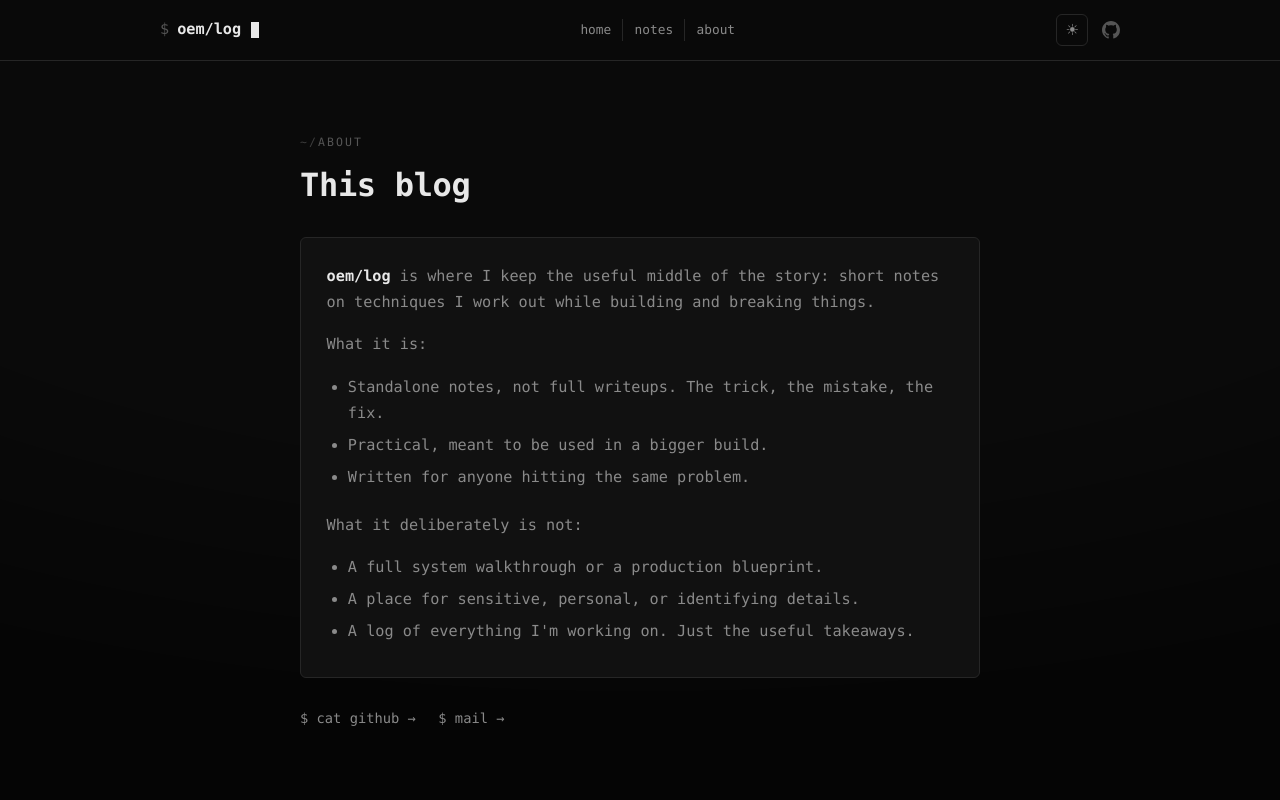
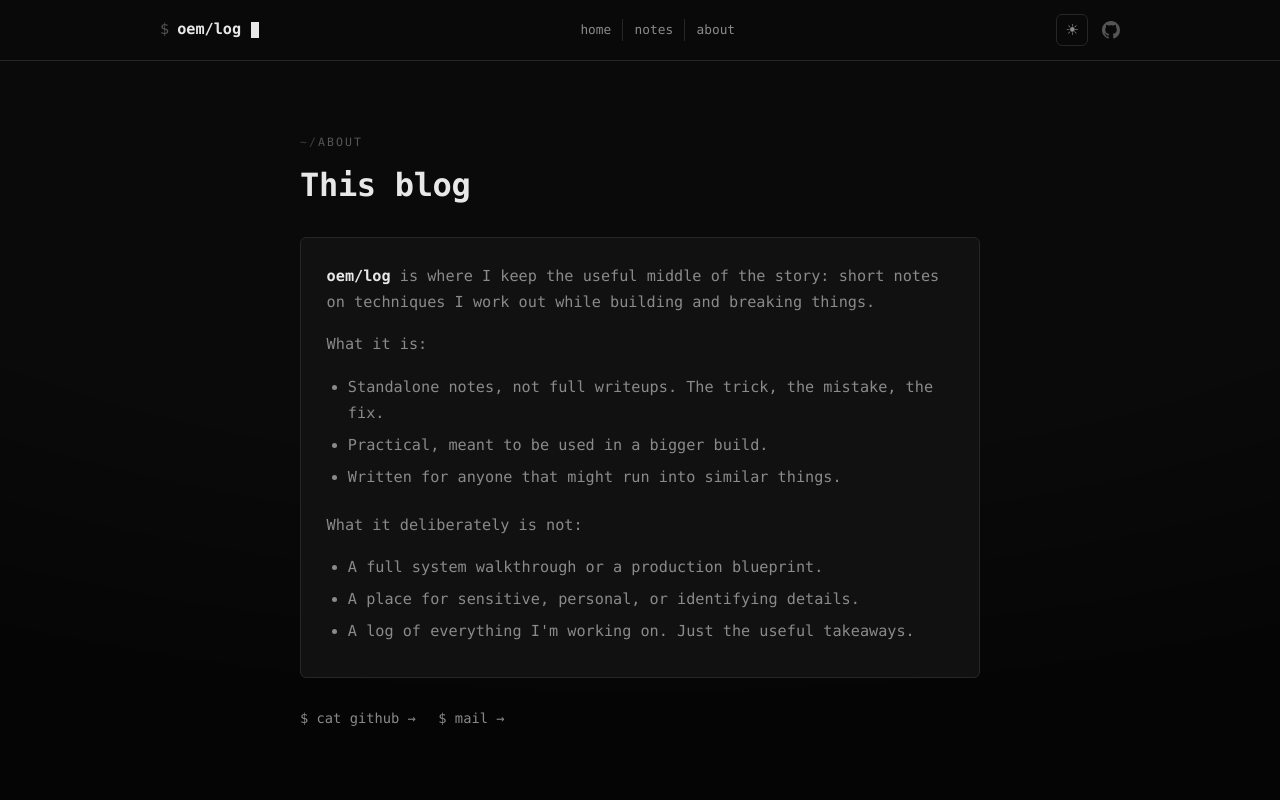
Before and after one commit to omiinaya/oem-log, an Astro site: page /oem-log/about in a window 1280 px wide. Shown: the top 800 px of the page. Built offline with nearby package versions, Linux system fonts and the light colour scheme; Astro itself is replaced by a stand-in of ours.

Commit message:
Fix about copy; ensure responsive header ships

```diff
--- a/src/pages/about.astro
+++ b/src/pages/about.astro
@@ -27,7 +27,7 @@ import { AUTHOR_EMAIL, AUTHOR_GITHUB, SITE_DESCRIPTION, SITE_TITLE } from '../co
 				<ul>
 					<li>Standalone notes, not full writeups. The trick, the mistake, the fix.</li>
 					<li>Practical, meant to be used in a bigger build.</li>
-					<li>Written for anyone hitting the same problem.</li>
+					<li>Written for anyone that might run into similar things.</li>
 				</ul>
 				<p>What it deliberately is not:</p>
 				<ul>
```
